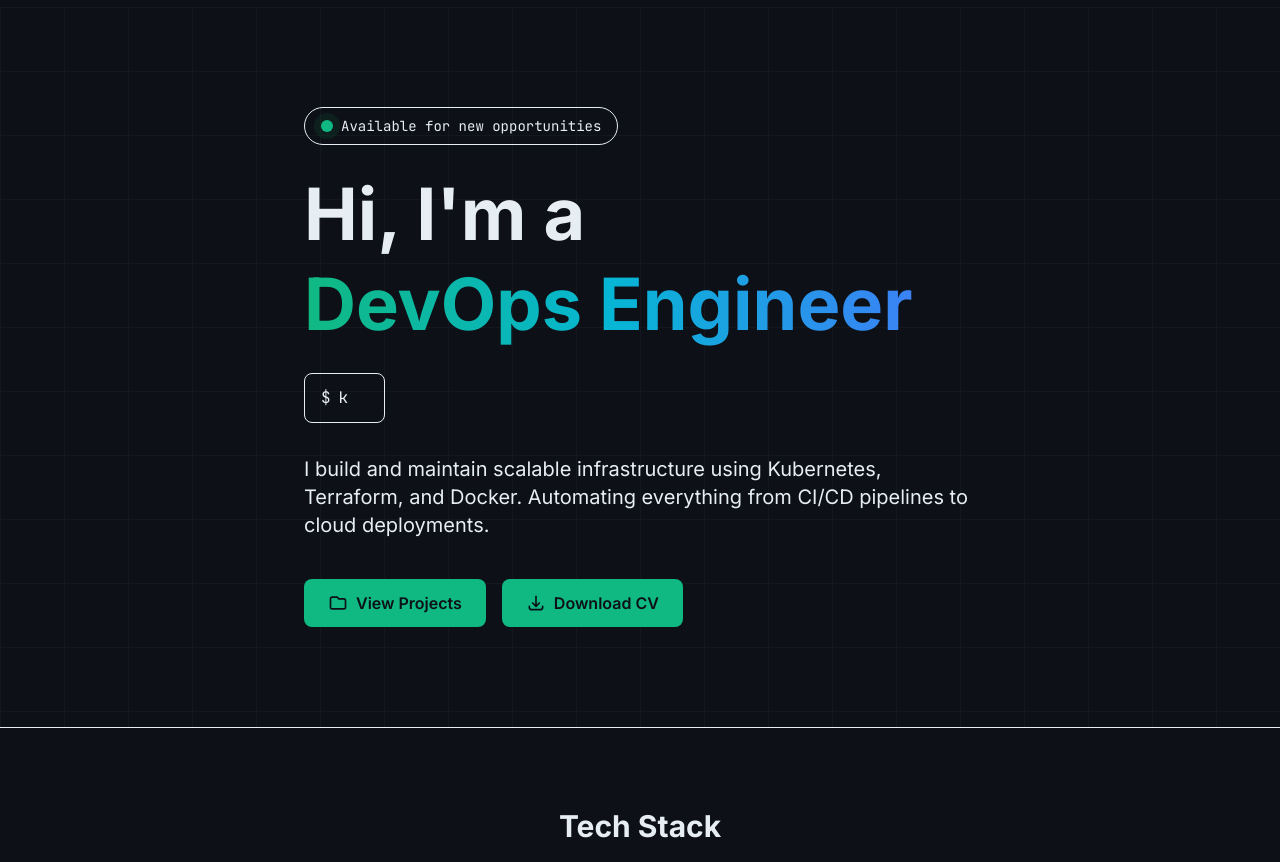
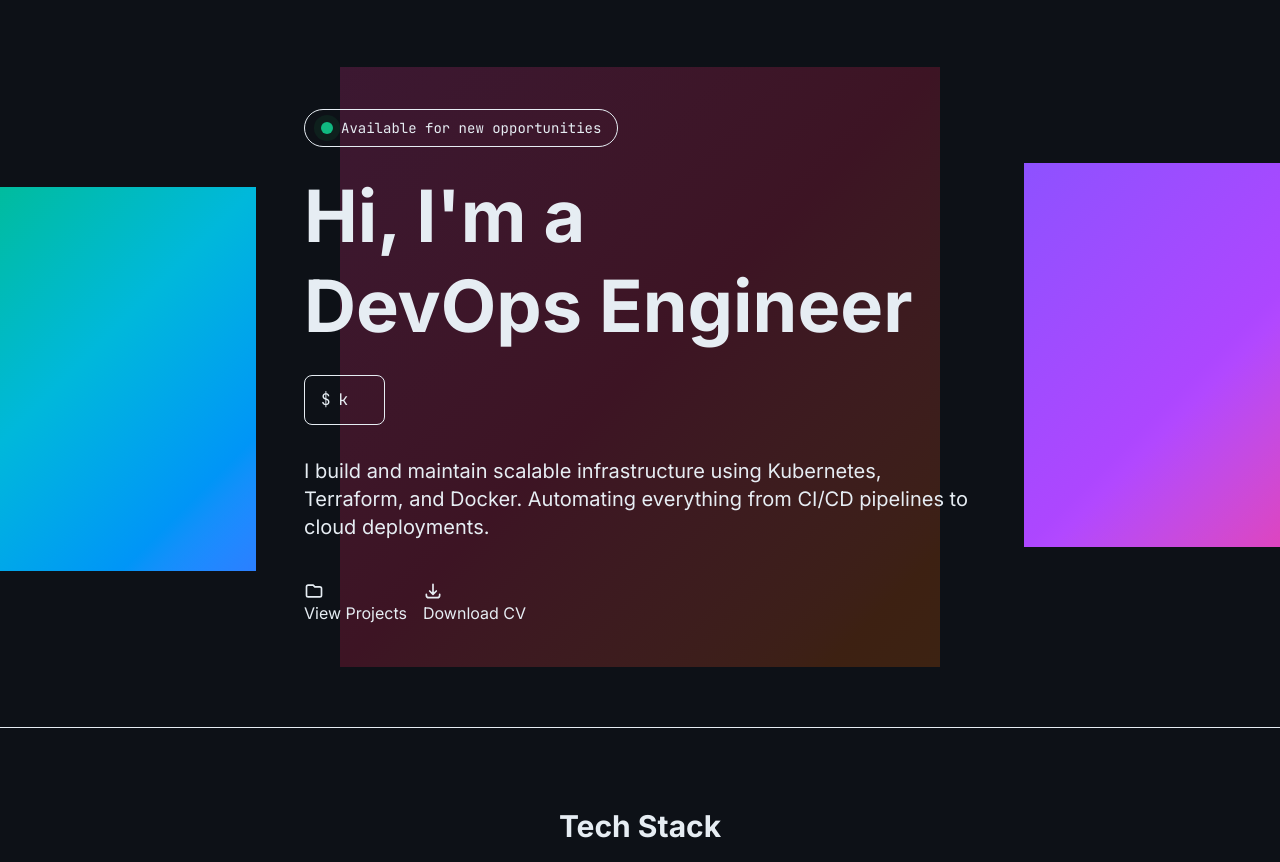
Before and after one commit to ihyamarsdev/portofolio, a Laravel app: page / in a window 1280 px wide. Shown: the part 65-927 px from the top of the page. Run offline with Laravel 12, Linux system fonts and the light colour scheme; data comes from the database, SQL or seed files in the repository; data that the repository does not hold is empty; style sheets or scripts are compiled from the project's sources; parts of the project's set-up code (start-up, migrations or seed data) failed here and were passed over; some libraries are stand-ins or nearby versions.

Commit message:
feat(home): use dynamic cv template from profile and add colorful ui

```diff
--- a/resources/views/pages/home.blade.php
+++ b/resources/views/pages/home.blade.php
@@ -5,18 +5,13 @@
 
     <!-- Hero Section -->
     <section class="relative min-h-[90vh] flex items-center overflow-hidden bg-bg-primary">
-        <!-- Background Grid Pattern -->
-        <div
-            class="absolute inset-0 bg-[linear-gradient(to_right,var(--color-border)_1px,transparent_1px),linear-gradient(to_bottom,var(--color-border)_1px,transparent_1px)] bg-[size:4rem_4rem] opacity-20">
-        </div>
+        <!-- Animated Background Grid -->
+        <div class="absolute inset-0 animated-grid opacity-30"></div>
 
-        <!-- Gradient Orbs -->
-        <div
-            class="absolute top-1/4 -left-32 w-96 h-96 bg-[--color-accent-emerald] rounded-full blur-[128px] opacity-20">
-        </div>
-        <div
-            class="absolute bottom-1/4 -right-32 w-96 h-96 bg-[--color-accent-cyan] rounded-full blur-[128px] opacity-20">
-        </div>
+        <!-- Colorful Gradient Orbs -->
+        <div class="bg-orb absolute top-1/4 -left-32 w-96 h-96 bg-gradient-to-br from-emerald-500 via-cyan-500 to-blue-500" style="animation-delay: 0s;"></div>
+        <div class="bg-orb absolute bottom-1/4 -right-32 w-96 h-96 bg-gradient-to-br from-violet-500 via-purple-500 to-pink-500" style="animation-delay: -5s;"></div>
+        <div class="bg-orb absolute top-1/2 left-1/2 -translate-x-1/2 -translate-y-1/2 w-[600px] h-[600px] bg-gradient-to-br from-pink-500 via-rose-500 to-orange-500 opacity-20" style="animation-delay: -10s;"></div>
 
         <div class="section-container relative z-10">
             <div class="max-w-4xl">
@@ -33,7 +28,7 @@
                 <!-- Main Heading -->
                 <h1 class="text-4xl sm:text-5xl lg:text-7xl font-bold leading-tight mb-6">
                     <span class="text-[--color-text-primary]">{{ $homeSettings->hero_greeting }}</span><br>
-                    <span class="gradient-text">{{ $profile->title ?? 'DevOps Engineer' }}</span>
+                    <span class="gradient-text-cosmic">{{ $profile->title ?? 'DevOps Engineer' }}</span>
                 </h1>
 
                 <!-- Terminal Command -->
@@ -89,14 +84,14 @@
 
                 <!-- CTAs -->
                 <div class="flex flex-wrap gap-4">
-                    <a href="{{ route('projects') }}" class="btn-primary">
+                    <a href="{{ route('projects') }}" class="btn-primary-ocean">
                         <svg class="w-5 h-5" fill="none" stroke="currentColor" viewBox="0 0 24 24">
                             <path stroke-linecap="round" stroke-linejoin="round" stroke-width="2"
                                 d="M3 7v10a2 2 0 002 2h14a2 2 0 002-2V9a2 2 0 00-2-2h-6l-2-2H5a2 2 0 00-2 2z"></path>
                         </svg>
                         View Projects
                     </a>
-                    <a href="{{ route('cv.download', ['template' => 'modern']) }}" class="btn-primary">
+                    <a href="{{ route('cv.download', ['template' => $profile->cv_template ?? 'modern']) }}" class="btn-primary-sunset">
                         <svg class="w-5 h-5" fill="none" stroke="currentColor" viewBox="0 0 24 24">
                             <path stroke-linecap="round" stroke-linejoin="round" stroke-width="2"
                                 d="M4 16v1a3 3 0 003 3h10a3 3 0 003-3v-1m-4-4l-4 4m0 0l-4-4m4 4V4"></path>
@@ -131,7 +126,7 @@
                         <!-- Original Items -->
                         @foreach($stacks as $stack)
                             <div
-                                class="glass-card p-4 flex flex-col items-center gap-2 min-w-[120px] hover:border-[--color-accent-emerald]/50 transition-colors">
+                                class="glass-card p-4 flex flex-col items-center gap-2 min-w-[120px] shimmer">
                                 @if($stack->icon)
                                     <img src="{{ $stack->icon }}" alt="{{ $stack->name }}" class="w-8 h-8 object-contain">
                                 @else
@@ -145,7 +140,7 @@
                         <!-- Duplicate Items for Seamless Loop -->
                         @foreach($stacks as $stack)
                             <div
-                                class="glass-card p-4 flex flex-col items-center gap-2 min-w-[120px] hover:border-[--color-accent-emerald]/50 transition-colors">
+                                class="glass-card p-4 flex flex-col items-center gap-2 min-w-[120px] shimmer">
                                 @if($stack->icon)
                                     <img src="{{ $stack->icon }}" alt="{{ $stack->name }}" class="w-8 h-8 object-contain">
                                 @else
@@ -159,7 +154,7 @@
                         <!-- Default Items -->
                         @foreach($defaultStacks as $tech)
                             <div
-                                class="glass-card p-4 flex flex-col items-center gap-2 min-w-[120px] hover:border-[--color-accent-emerald]/50 transition-colors">
+                                class="glass-card p-4 flex flex-col items-center gap-2 min-w-[120px] shimmer">
                                 <span class="text-3xl">🔧</span>
                                 <span class="font-mono text-sm text-[--color-text-primary] whitespace-nowrap">{{ $tech }}</span>
                                 <span class="text-xs text-[--color-text-muted] whitespace-nowrap">DevOps</span>
@@ -169,7 +164,7 @@
                         <!-- Duplicate Default Items -->
                          @foreach($defaultStacks as $tech)
                             <div
-                                class="glass-card p-4 flex flex-col items-center gap-2 min-w-[120px] hover:border-[--color-accent-emerald]/50 transition-colors">
+                                class="glass-card p-4 flex flex-col items-center gap-2 min-w-[120px] shimmer">
                                 <span class="text-3xl">🔧</span>
                                 <span class="font-mono text-sm text-[--color-text-primary] whitespace-nowrap">{{ $tech }}</span>
                                 <span class="text-xs text-[--color-text-muted] whitespace-nowrap">DevOps</span>
```
